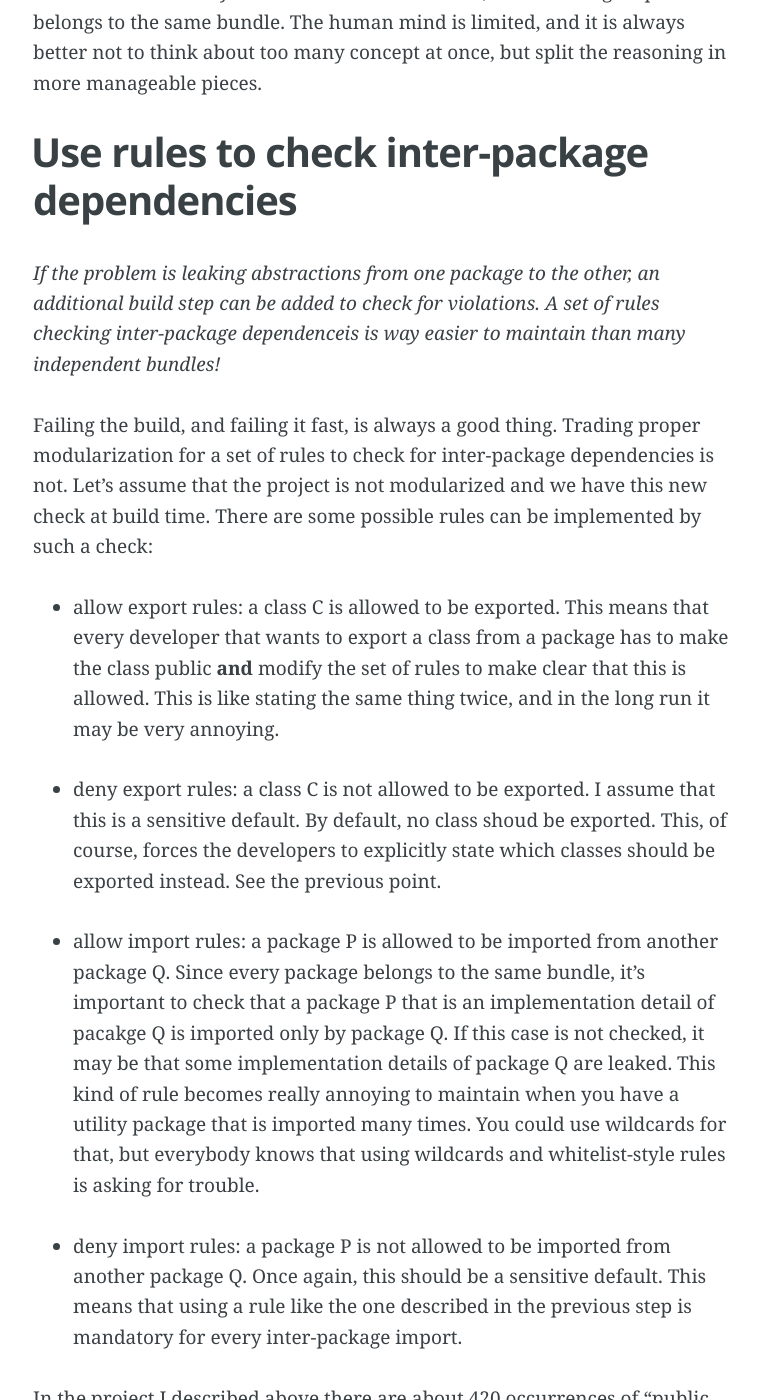
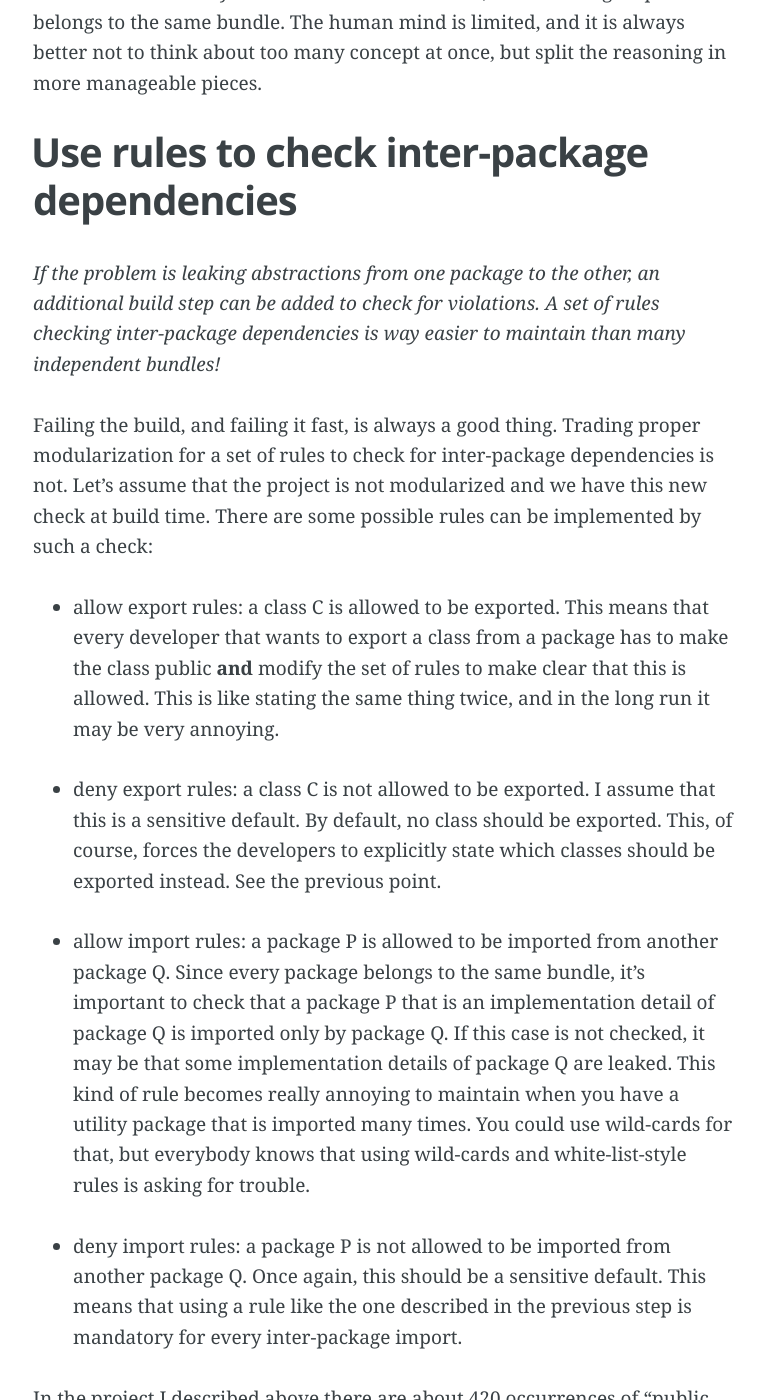
Before and after one commit to francescomari/francescomari.github.io, a Jekyll site: the page built from _posts/2015-06-03-why-modularization-matters.md, in a window 1280 px wide and 1400 px high, scrolled down 1731 px. Shown: the whole window, without its empty margins (257-1022 px from the left). Built offline with Jekyll 4.4.1, drawn with Linux system fonts in a browser that asks for light colours; Markdown is read by kramdown in place of the engine named in the settings; some of the changed text lies outside the part shown.

Commit message:
Spell check "Why modularization matters"

```diff
--- a/_posts/2015-06-03-why-modularization-matters.md
+++ b/_posts/2015-06-03-why-modularization-matters.md
@@ -6,31 +6,31 @@ date:   2015-06-03
 
 I recently started working on a big, monolithic project. In my opinion, this project is a good candidate for an aggressive modularization effort. Let's imagine that someone is arguing against this effort, and let's analyze his statements. Are all of these statements true? Can modularization really provide some benefits to users and developers?
 
-Before I start, I have to give some context. The project I'm talking about is about 150K lines of code, with an additional 75K lines of tests. The project is split in some well-defined layers. Some layers expose a plugin system that allows new functionalities to be easily implemented and integrated. The project also contains many implementations of layers and plugins. At runtime, it is necessary to choose a combination of layer and plugin implementations for this project to work. The project is written in Java and it's deployed as a monolithic OSGi bundle composed of many, many packages. A big part of these packages are part of the public API of the bundle.
+Before I start, I have to give some context. The project I'm talking about is about 150K lines of code, with an additional 75K lines of tests. The project is split in some well-defined layers. Some layers expose a plugin system that allows new functionalities to be easily implemented and integrated. The project also contains many implementations of layers and plugins. At run-time, it is necessary to choose a combination of layer and plugin implementations for this project to work. The project is written in Java and it's deployed as a monolithic OSGi bundle composed of many, many packages. A big part of these packages are part of the public API of the bundle.
 
 Every section below, except the conclusions, starts with an argument against modularization. I often use the project I described as a reference for my counterarguments, but the prose is general enough to be used in other contexts. Let's get started!
 
 ## The project is already modularized
 
-*The project is obviously already modularized. The layers form a first set of boundaries, and plugins make everything clearer. At runtime, just instantiate the concrete implementations of plugins and layers, wire them together and you have a running system in no time!*
+*The project is obviously already modularized. The layers form a first set of boundaries, and plugins make everything clearer. At run-time, just instantiate the concrete implementations of plugins and layers, wire them together and you have a running system in no time!*
 
 This statement is misleading. In theory, interfaces and implementations for layers and plugins are contained in different packages. In practice, the situation is not so easy. With time, deadlines and pressure, some abstraction started leaking. Some implementation detail was shared between packages that shouldn't be related with each other. Many TODOs were added to the code to remind the future maintainers that the workarounds should be removed in the future.
 
 Developers are humans, management is cruel and deadlines are just another pain in the butt. Hammering workarounds in the projects is a natural reaction of stressed developers, but it could be prevented if every logic layer was contained in a different project. If a class is not visible from one bundle, it's because that class is an implementation detail. If a developer wants to expose that class, it has to change the exposed API of the bundle. If proper semantic versioning and tooling support is in place, doing so would fail the build, and make aware the stressed developer - and the rest of the team - that something is going wrong.
 
-Having many independent bundles also makes everything easier to understand. Instead of wrapping his head around a huge codebase, a new contributor can analyze a bunch of class at a time, where each group of class belongs to the same bundle. The human mind is limited, and it is always better not to think about too many concept at once, but split the reasoning in more manageable pieces.
+Having many independent bundles also makes everything easier to understand. Instead of wrapping his head around a huge code base, a new contributor can analyze a bunch of class at a time, where each group of class belongs to the same bundle. The human mind is limited, and it is always better not to think about too many concept at once, but split the reasoning in more manageable pieces.
 
 ## Use rules to check inter-package dependencies
 
-*If the problem is leaking abstractions from one package to the other, an additional build step can be added to check for violations. A set of rules checking inter-package dependenceis is way easier to maintain than many independent bundles!*
+*If the problem is leaking abstractions from one package to the other, an additional build step can be added to check for violations. A set of rules checking inter-package dependencies is way easier to maintain than many independent bundles!*
 
 Failing the build, and failing it fast, is always a good thing. Trading proper modularization for a set of rules to check for inter-package dependencies is not. Let's assume that the project is not modularized and we have this new check at build time. There are some possible rules can be implemented by such a check:
 
 - allow export rules: a class C is allowed to be exported. This means that every developer that wants to export a class from a package has to make the class public **and** modify the set of rules to make clear that this is allowed. This is like stating the same thing twice, and in the long run it may be very annoying.
 
-- deny export rules: a class C is not allowed to be exported. I assume that this is a sensitive default. By default, no class shoud be exported. This, of course, forces the developers to explicitly state which classes should be exported instead. See the previous point.
+- deny export rules: a class C is not allowed to be exported. I assume that this is a sensitive default. By default, no class should be exported. This, of course, forces the developers to explicitly state which classes should be exported instead. See the previous point.
 
-- allow import rules: a package P is allowed to be imported from another package Q. Since every package belongs to the same bundle, it's important to check that a package P that is an implementation detail of pacakge Q is imported only by package Q. If this case is not checked, it may be that some implementation details of package Q are leaked. This kind of rule becomes really annoying to maintain when you have a utility package that is imported many times. You could use wildcards for that, but everybody knows that using wildcards and whitelist-style rules is asking for trouble.
+- allow import rules: a package P is allowed to be imported from another package Q. Since every package belongs to the same bundle, it's important to check that a package P that is an implementation detail of package Q is imported only by package Q. If this case is not checked, it may be that some implementation details of package Q are leaked. This kind of rule becomes really annoying to maintain when you have a utility package that is imported many times. You could use wild-cards for that, but everybody knows that using wild-cards and white-list-style rules is asking for trouble.
 
 - deny import rules: a package P is not allowed to be imported from another package Q. Once again, this should be a sensitive default. This means that using a rule like the one described in the previous step is mandatory for every inter-package import.
 
```
Also changed, not shown: other parts of _posts/2015-06-03-why-modularization-matters.md (+2 -2 lines).
